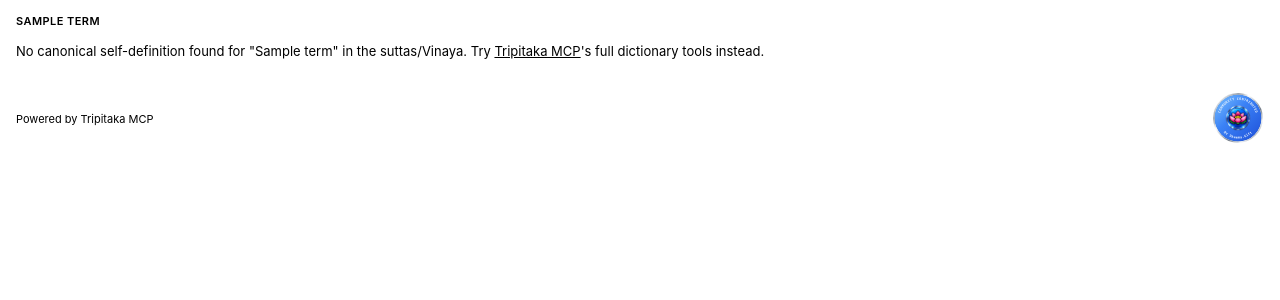
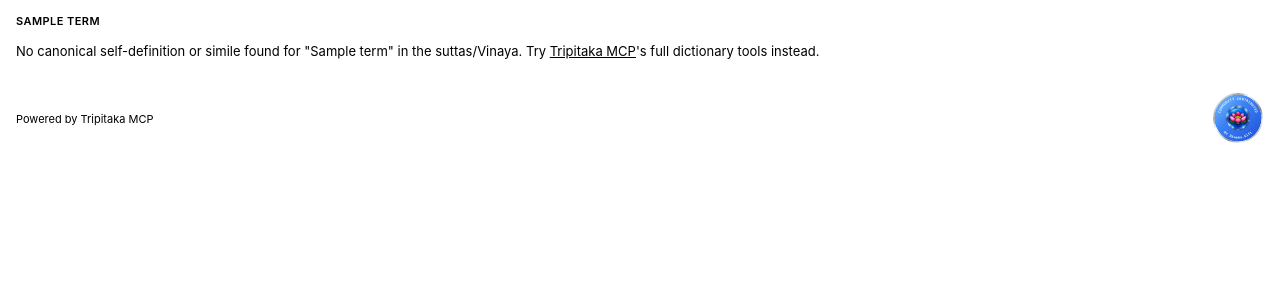
Before and after one commit to dhamma-seeker/tripitaka-mcp, a FastAPI app: template reader/templates/embed_define.html in a window 1280 px wide. Shown: the top 300 px of the page. Run offline with FastAPI, Linux system fonts and the light colour scheme; the template is opened without the code that fills it: most values are stand-ins (such as "Sample title", 1, 10 or a date in 2020); some libraries are stand-ins or nearby versions.

Commit message:
fix(embed): say "or simile" when nothing is found
The lookup has searched similes as well as definitions since the
context-simile work landed, but the empty state still mentioned
definitions only, so a reader was left hoping a simile might exist
after all.

Reported by Dhamma.Gift.

Co-Authored-By: Claude Opus 5 <noreply@anthropic.com>

```diff
--- a/reader/templates/embed_define.html
+++ b/reader/templates/embed_define.html
@@ -199,7 +199,7 @@
 {% else %}
   <p class="embed-empty">
     {% if term %}
-      No canonical self-definition found for "{{ term }}" in the suttas/Vinaya.
+      No canonical self-definition or simile found for "{{ term }}" in the suttas/Vinaya.
       Try <a href="https://tripitaka-mcp.com" target="_blank" rel="noopener">Tripitaka MCP</a>'s
       full dictionary tools instead.
     {% else %}
```
